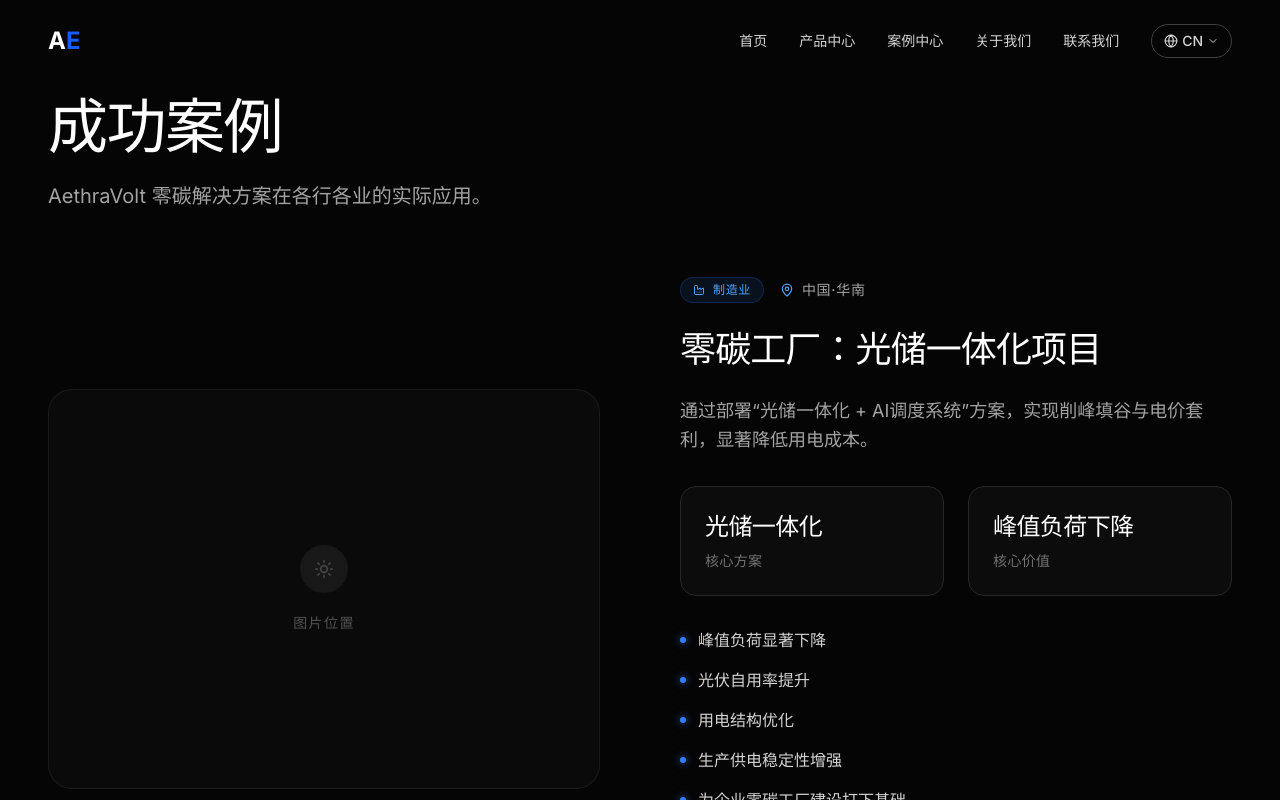
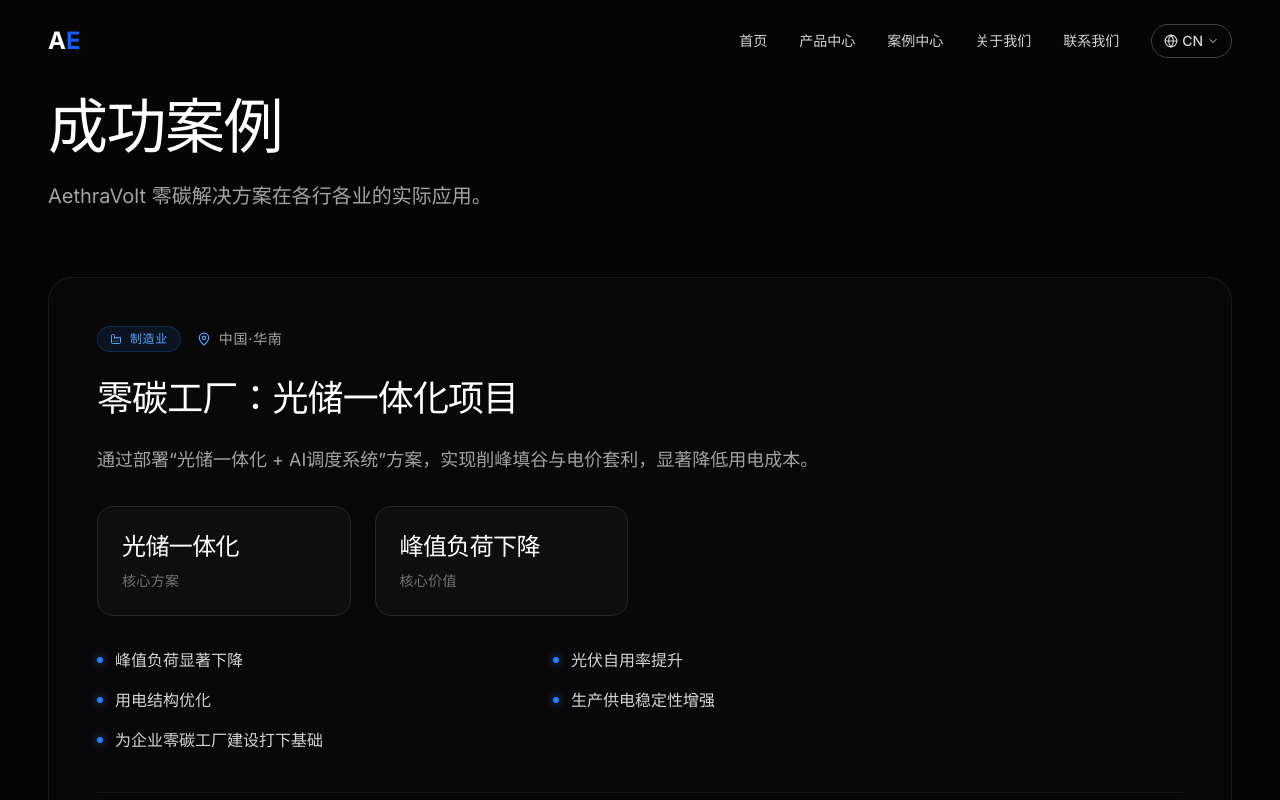
Before and after one commit to sefaniegbe-maker/AethraVolt-web, a React (Vite) app: page /cases in a window 1280 px wide. Shown: the top 800 px of the page. Built offline with nearby package versions, Linux system fonts and the light colour scheme.

Commit message:
refactor: Streamline case display and image handling
Remove redundant image placeholders and simplify layout for case entries. Update image URL for a specific case.

```diff
--- a/src/data/cases.ts
+++ b/src/data/cases.ts
@@ -33,7 +33,7 @@ export const casesData = [
     description: '采用“绿电 + 水蓄冷 + AI调度”综合方案，降低制冷系统用能成本，提升绿色电力使用比例。',
     capacity: '水蓄冷+绿电',
     savings: '运行成本优化',
-    image_url: 'https://images.unsplash.com/photo-1518770660439-4636190af475?auto=format&fit=crop&q=80&w=1000',
+    image_url: 'https://images.unsplash.com/photo-1516937941344-00b4e0337589?auto=format&fit=crop&q=80&w=1000',
     results: ['制冷系统运行成本优化', '峰段电力使用比例下降', '绿电利用率提升', '能耗结构更加平衡', '为零碳工厂认证提供支撑'],
     background: '该项目为高能耗制造企业，空调及冷却系统能耗占比高。夏季高峰时段制冷负荷集中，导致容量电费及尖峰电费压力巨大。\n\n企业希望在不影响生产工艺的前提下，降低制冷系统用能成本，同时提升绿色电力使用比例。',
     situation: {
--- a/src/pages/CaseDetail.tsx
+++ b/src/pages/CaseDetail.tsx
@@ -24,19 +24,13 @@ const CaseDetail = () => {
       {/* Hero */}
       <div className="relative h-[60vh] bg-stone-900 overflow-hidden flex items-center justify-center">
         {/* Background Image */}
-        {caseItem.image_url ? (
+        {caseItem.image_url && (
           <img
             src={caseItem.image_url}
             alt={caseItem.title}
             className="absolute inset-0 w-full h-full object-cover opacity-60"
             referrerPolicy="no-referrer"
           />
-        ) : (
-          <div className="absolute inset-0 bg-stone-900/80 flex flex-col items-center justify-center text-stone-600">
-            <div className="w-16 h-16 rounded-full bg-stone-800/50 flex items-center justify-center mb-4">
-              <span className="font-sans tracking-widest uppercase text-sm font-light">图片位置</span>
-            </div>
-          </div>
         )}
         <div className="absolute inset-0 bg-gradient-to-t from-stone-900 via-stone-900/40 to-transparent" />
         <div className="absolute bottom-0 left-0 w-full p-8 md:p-16">
--- a/src/pages/Cases.tsx
+++ b/src/pages/Cases.tsx
@@ -20,25 +20,12 @@ const Cases = () => {
         </div>
 
         {/* Cases List */}
-        <div className="flex flex-col gap-24">
+        <div className="flex flex-col gap-16">
           {casesData.map((item, index) => (
-            <div key={item.id} className={`flex flex-col lg:flex-row gap-12 lg:gap-20 items-center ${index % 2 !== 0 ? 'lg:flex-row-reverse' : ''}`}>
-
-              {/* Empty Image Placeholder */}
-              <div className="w-full lg:w-1/2 h-[300px] sm:h-[400px] bg-stone-900/30 border border-stone-800/60 rounded-3xl flex items-center justify-center relative overflow-hidden group hover:border-stone-700 transition-colors duration-500">
-                <div className="absolute inset-0 bg-gradient-to-br from-stone-800/10 to-transparent opacity-0 group-hover:opacity-100 transition-opacity duration-500"></div>
-                <div className="flex flex-col items-center gap-3 text-stone-600">
-                  <div className="w-12 h-12 rounded-full bg-stone-800/50 flex items-center justify-center mb-2">
-                    <Sun size={20} className="text-stone-500 opacity-50" />
-                  </div>
-                  <span className="font-sans tracking-widest uppercase text-sm font-light">
-                    图片位置
-                  </span>
-                </div>
-              </div>
+            <div key={item.id} className="flex flex-col bg-stone-900/20 border border-stone-800/60 rounded-3xl p-8 md:p-12 hover:border-stone-700 transition-colors duration-500">
 
               {/* Text Content */}
-              <div className="w-full lg:w-1/2 flex flex-col">
+              <div className="w-full flex flex-col">
                 <div className="flex items-center gap-4 mb-6">
                   <div className="bg-blue-500/10 text-blue-400 border border-blue-500/20 px-3 py-1 rounded-full text-xs font-medium uppercase tracking-wider flex items-center gap-2">
                     <Factory size={12} />
@@ -54,11 +41,11 @@ const Cases = () => {
                   {item.title}
                 </h2>
 
-                <p className="text-lg text-stone-400 mb-8 leading-relaxed font-light">
+                <p className="text-lg text-stone-400 mb-8 leading-relaxed font-light max-w-4xl">
                   {item.description}
                 </p>
 
-                <div className="grid grid-cols-2 gap-4 sm:gap-6 mb-8">
+                <div className="grid grid-cols-2 md:grid-cols-4 gap-4 sm:gap-6 mb-8">
                   <div className="bg-stone-900/40 border border-stone-800 rounded-2xl p-5 sm:p-6">
                     <div className="text-xl sm:text-2xl font-sans font-medium text-white tracking-tight mb-2">{item.capacity}</div>
                     <div className="text-xs sm:text-sm text-stone-500 uppercase tracking-wide font-light">核心方案</div>
@@ -69,7 +56,7 @@ const Cases = () => {
                   </div>
                 </div>
 
-                <div className="space-y-4">
+                <div className="grid grid-cols-1 md:grid-cols-2 gap-4 max-w-4xl">
                   {item.results && item.results.map((result: string, idx: number) => (
                     <div key={idx} className="flex items-center gap-3 text-stone-300 font-light">
                       <div className="w-1.5 h-1.5 rounded-full bg-blue-500 shadow-[0_0_8px_rgba(59,130,246,0.8)]"></div>
```
